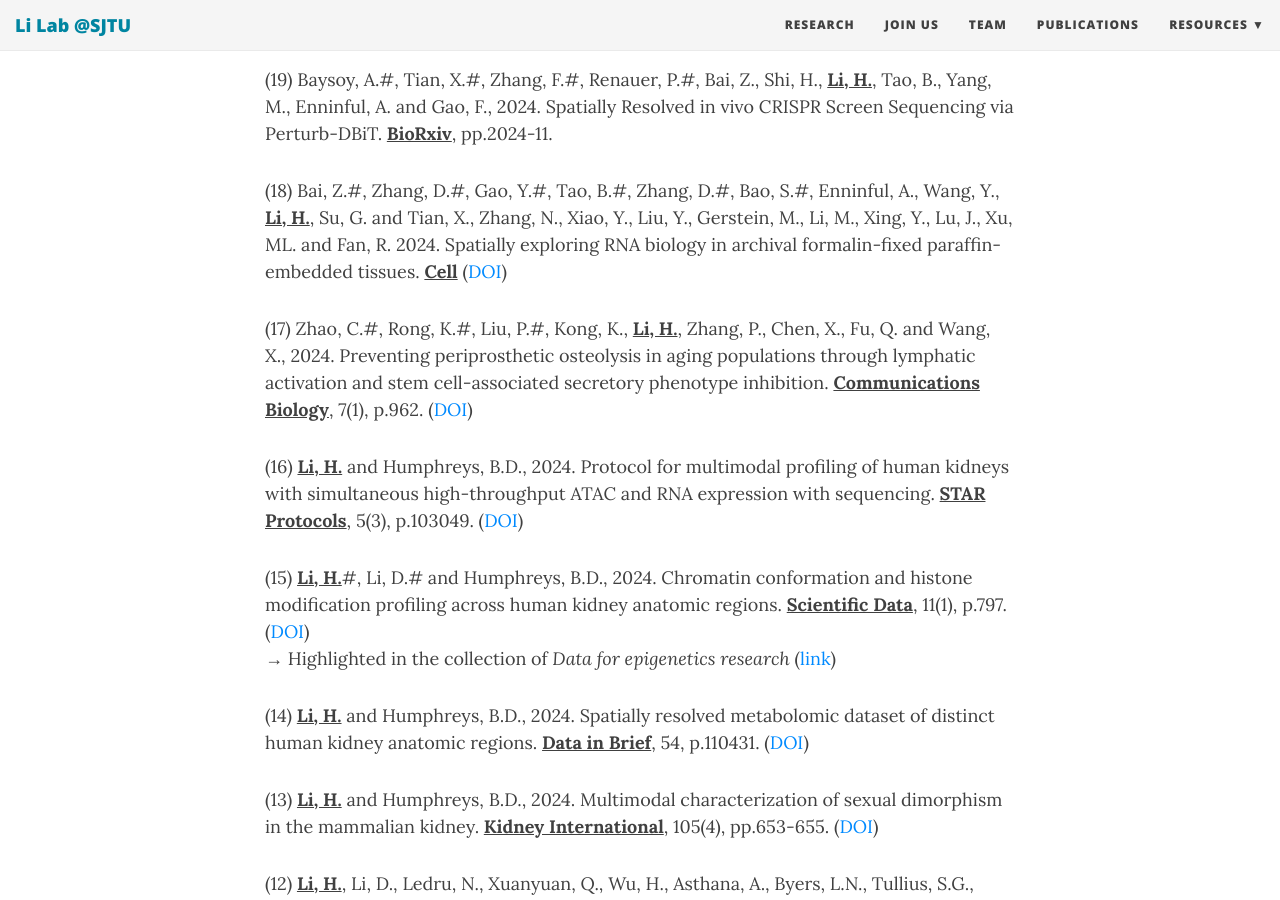
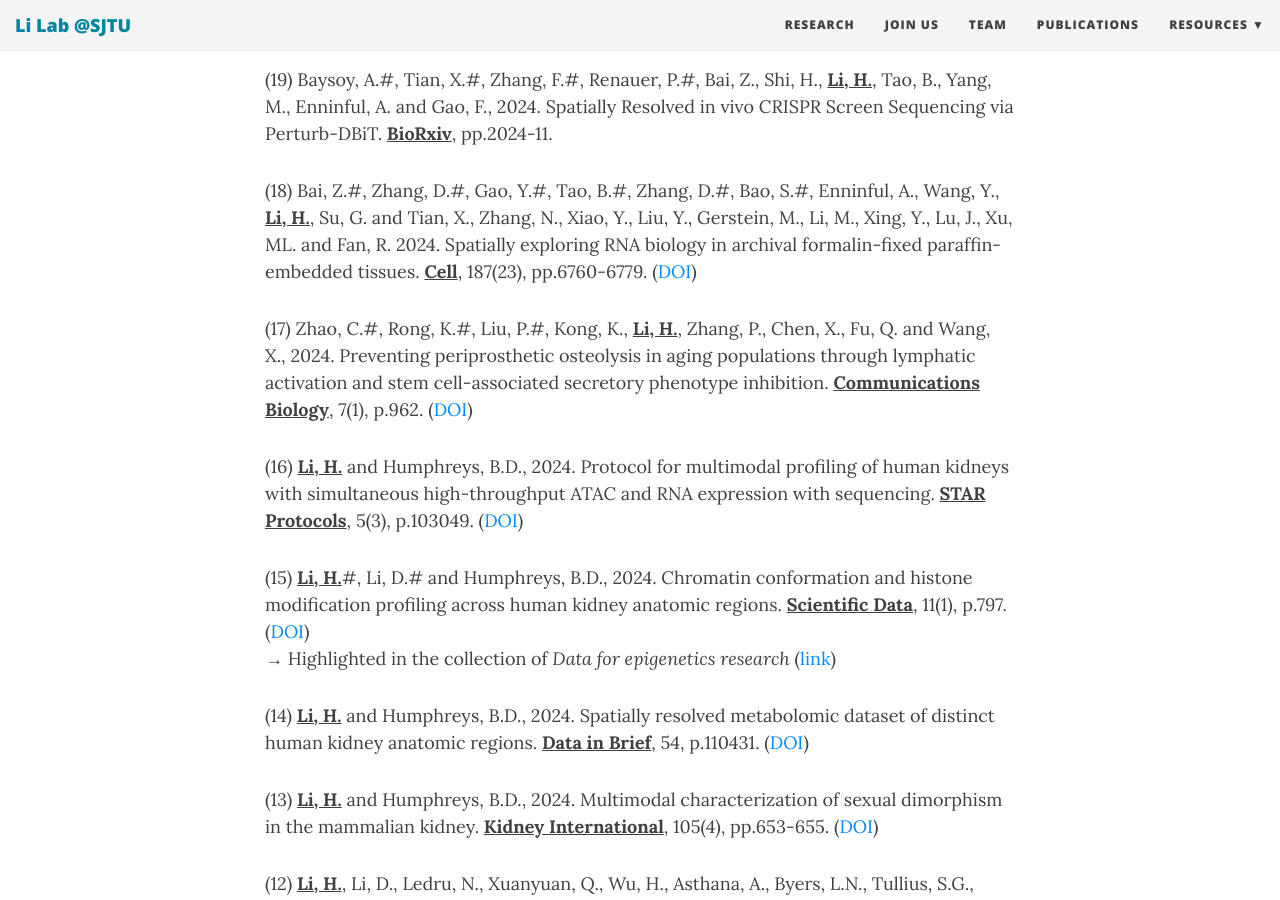
Before and after one commit to TheLiLab/thelilab.github.io, a Jekyll site: the page built from pubs.md, in a window 1280 px wide and 900 px high, scrolled down 1484 px. Built offline with Jekyll 4.4.1, drawn with Linux system fonts in a browser that asks for light colours; nearby versions of some CDN libraries.

Commit message:
Update pubs.md

```diff
--- a/pubs.md
+++ b/pubs.md
@@ -45,7 +45,7 @@ bigimg:
 (19) Baysoy, A.#, Tian, X.#, Zhang, F.#, Renauer, P.#, Bai, Z., Shi, H., <strong><u>Li, H.</u></strong>, Tao, B., Yang, M., Enninful, A. and Gao, F., 2024. Spatially Resolved in vivo CRISPR Screen Sequencing via Perturb-DBiT. <strong><u>BioRxiv</u></strong>, pp.2024-11.
 <br>
 
-(18) Bai, Z.#, Zhang, D.#, Gao, Y.#, Tao, B.#, Zhang, D.#, Bao, S.#, Enninful, A., Wang, Y., <strong><u>Li, H.</u></strong>, Su, G. and Tian, X., Zhang, N., Xiao, Y., Liu, Y., Gerstein, M., Li, M., Xing, Y., Lu, J., Xu, ML. and Fan, R. 2024. Spatially exploring RNA biology in archival formalin-fixed paraffin-embedded tissues. <strong><u>Cell</u></strong> ([DOI](https://doi.org/10.1016/j.cell.2024.09.001))
+(18) Bai, Z.#, Zhang, D.#, Gao, Y.#, Tao, B.#, Zhang, D.#, Bao, S.#, Enninful, A., Wang, Y., <strong><u>Li, H.</u></strong>, Su, G. and Tian, X., Zhang, N., Xiao, Y., Liu, Y., Gerstein, M., Li, M., Xing, Y., Lu, J., Xu, ML. and Fan, R. 2024. Spatially exploring RNA biology in archival formalin-fixed paraffin-embedded tissues. <strong><u>Cell</u></strong>, 187(23), pp.6760-6779. ([DOI](https://doi.org/10.1016/j.cell.2024.09.001))
 <br>
 
 (17) Zhao, C.#, Rong, K.#, Liu, P.#, Kong, K., <strong><u>Li, H.</u></strong>, Zhang, P., Chen, X., Fu, Q. and Wang, X., 2024. Preventing periprosthetic osteolysis in aging populations through lymphatic activation and stem cell-associated secretory phenotype inhibition. <strong><u>Communications Biology</u></strong>, 7(1), p.962. ([DOI](https://doi.org/10.1038/s42003-024-06664-x))
```
